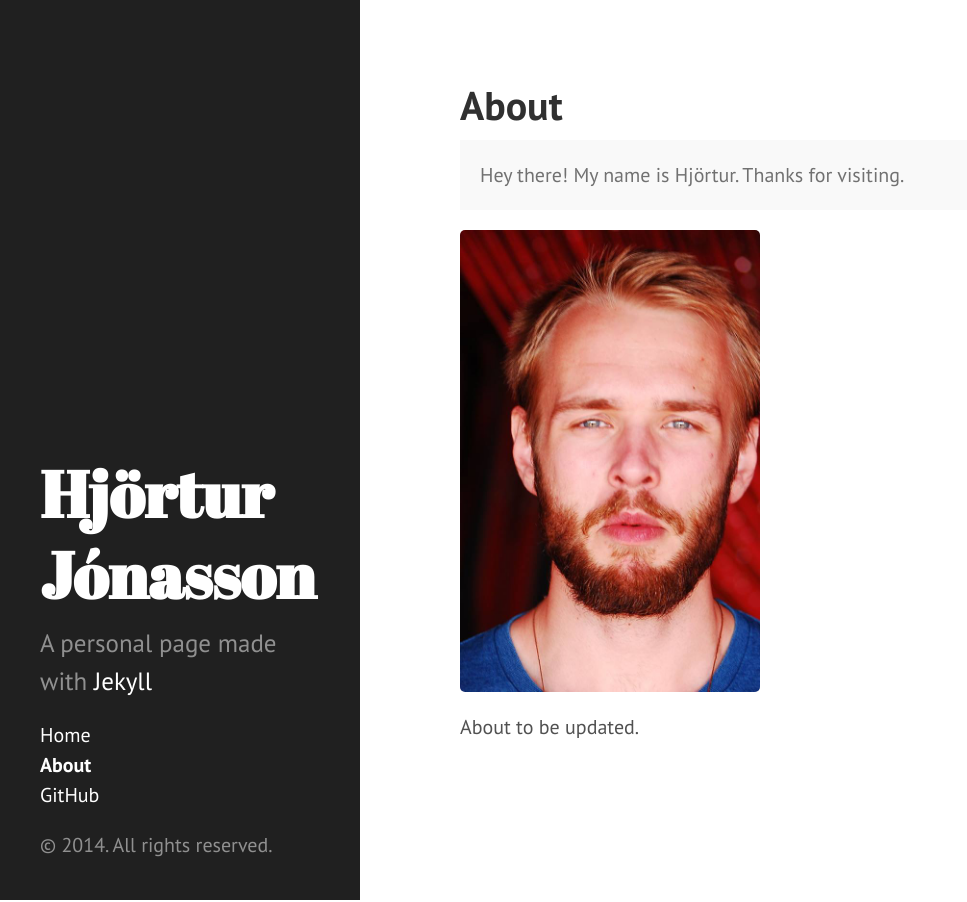
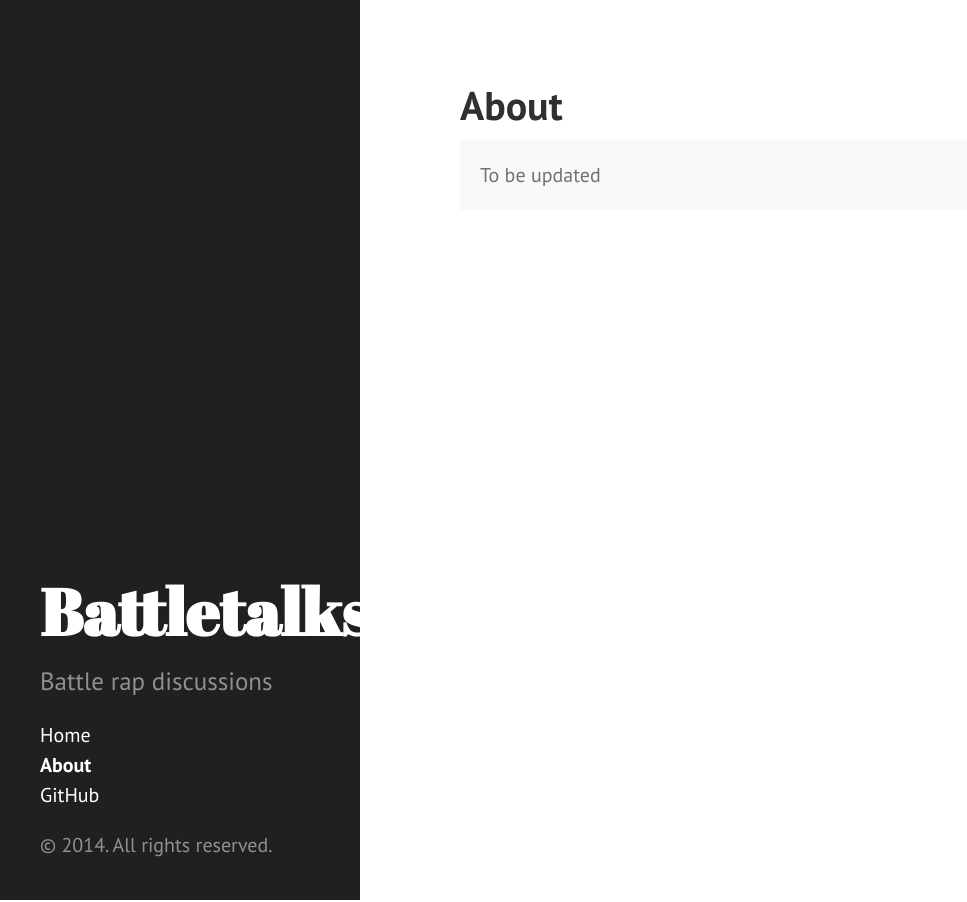
Before and after one commit to battletalks/battletalks.github.io, a Jekyll site: the page built from about.md, in a window 1280 px wide. Shown: the whole page, without its empty margins (0-967 px from the left). Built offline with Jekyll 4.4.1, drawn with Linux system fonts in a browser that asks for light colours; Markdown is read by kramdown in place of the engine named in the settings.

Commit message:
Small change

```diff
--- a/_config.yml
+++ b/_config.yml
@@ -6,9 +6,9 @@ pygments:         true
 permalink:        pretty
 
 # Setup
-title:            Hjörtur Jónasson
+title:            Battletalks
 tagline:          'A Jekyll theme'
-description:      'A personal page made with <a href="http://jekyllrb.com" target="_blank">Jekyll</a>'
+description:      'Battle rap discussions'
 url:              http://hyde.getpoole.com
 
 author:
--- a/about.md
+++ b/about.md
@@ -4,15 +4,5 @@ title: About
 ---
 
 <p class="message">
-  Hey there! My name is Hjörtur. Thanks for visiting.
+	To be updated
 </p>
-
-<img src='../images/profile.jpg'>
-<style type="text/css">
-	img {
-		max-width: 300px;
-	}
-
-</style>
-
-About to be updated.
```
